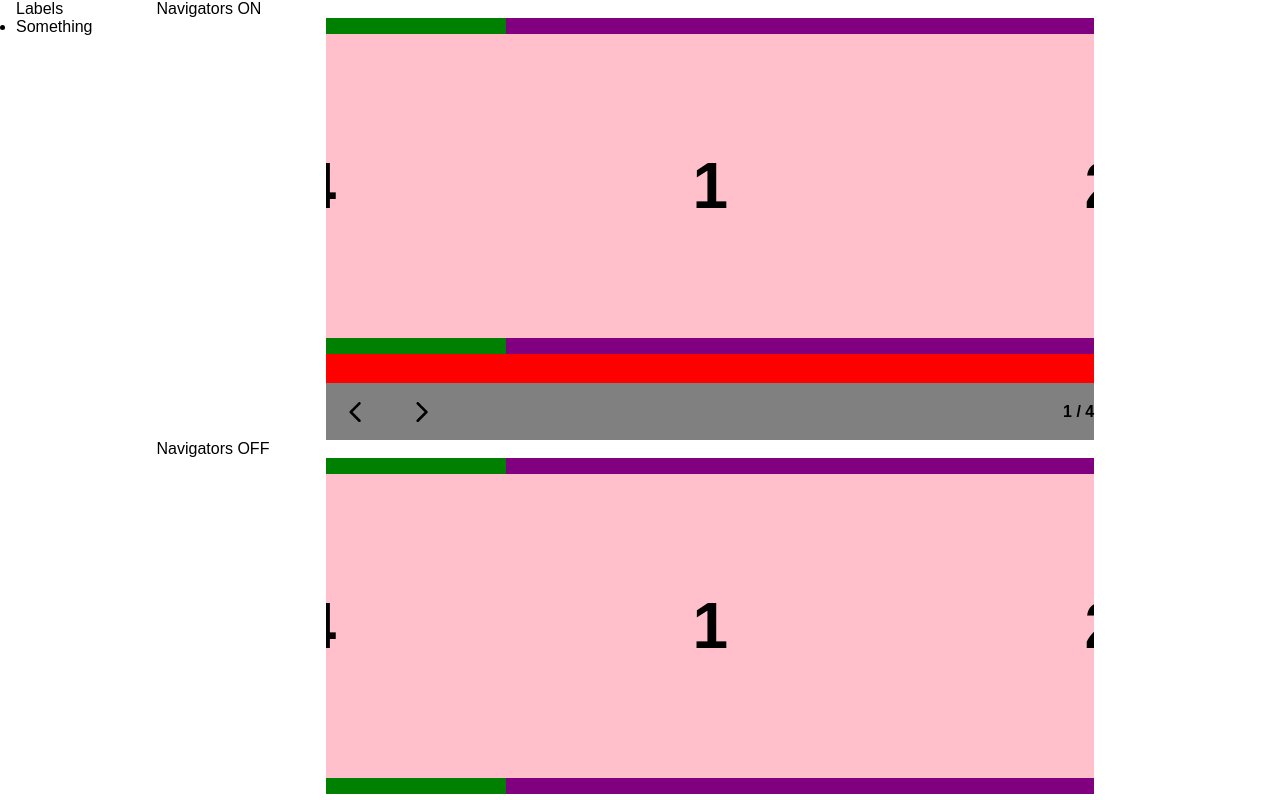
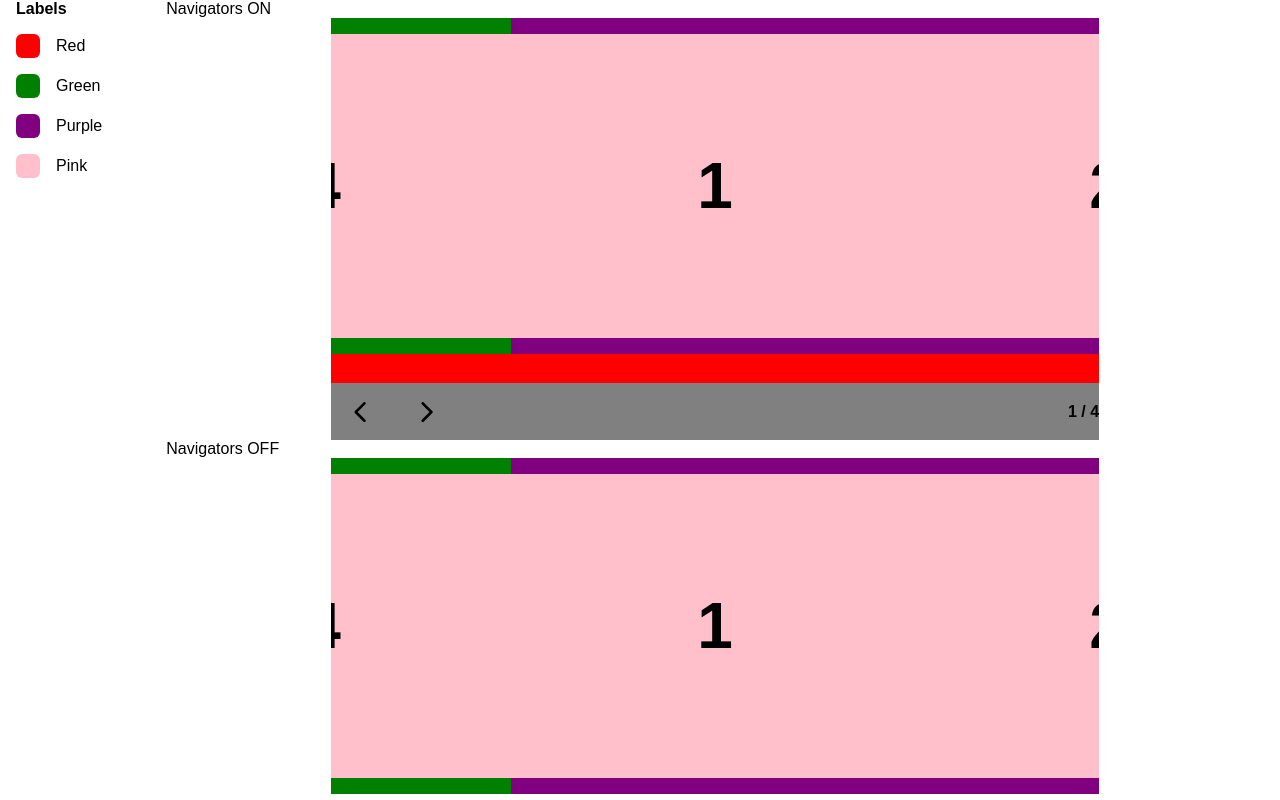
Before and after one commit to josee-fernandes/embla-carousel-test, a React (Vite) app: page / in a window 1280 px wide. Built offline with nearby package versions, Linux system fonts and the light colour scheme.

Commit message:
feat: add label component for colors

```diff
--- a/src/App.tsx
+++ b/src/App.tsx
@@ -6,6 +6,7 @@ import './styles/labels.css'
 import { EmblaOptionsType } from 'embla-carousel'
 
 import EmblaCarousel from './components/embla-carousel'
+import { Label } from './components/label'
 
 const OPTIONS: EmblaOptionsType = { dragFree: true, duration: 60, loop: true }
 const SLIDE_COUNT = 4
@@ -17,10 +18,10 @@ export const App: React.FC = () => {
       <div className="labels">
         <p>Labels</p>
         <ul>
-          <li>
-            <div />
-            <p>Something</p>
-          </li>
+          <Label color="red">Red</Label>
+          <Label color="green">Green</Label>
+          <Label color="purple">Purple</Label>
+          <Label color="pink">Pink</Label>
         </ul>
       </div>
       <div className="examples">
--- /dev/null
+++ b/src/components/label.tsx
@@ -0,0 +1,14 @@
+import { PropsWithChildren } from 'react'
+
+interface LabelProps extends PropsWithChildren {
+  color: string
+}
+
+export const Label: React.FC<LabelProps> = ({ children, color }) => {
+  return (
+    <li>
+      <div style={{ backgroundColor: color }} />
+      <p>{children}</p>
+    </li>
+  )
+}
--- a/src/styles/labels.css
+++ b/src/styles/labels.css
@@ -0,0 +1,31 @@
+.labels {
+  display: flex;
+  flex-direction: column;
+  gap: 1rem;
+
+  & > p {
+    font-weight: 700;
+  }
+
+  & > ul {
+    list-style: none;
+    display: flex;
+    flex-direction: column;
+    gap: 1rem;
+
+    & > li {
+      display: flex;
+      gap: 1rem;
+      align-items: center;
+
+      & > div {
+        width: 1.5rem;
+        height: 1.5rem;
+        border-radius: 6px;
+      }
+
+      & > p {
+        font-size: 1rem;
+      }
+  }
+}
```
